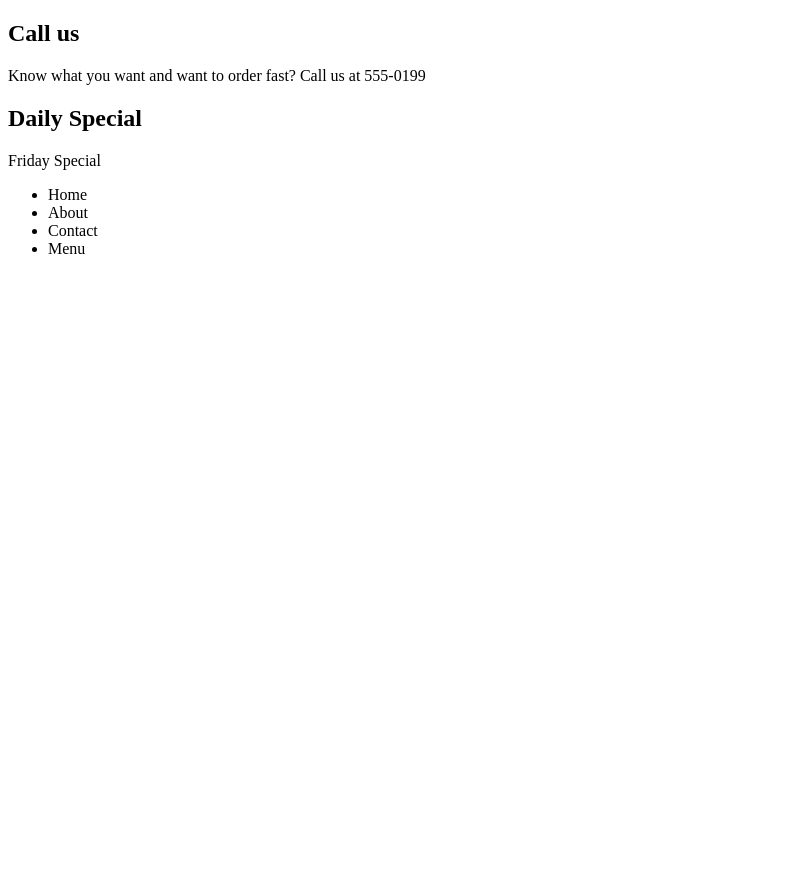
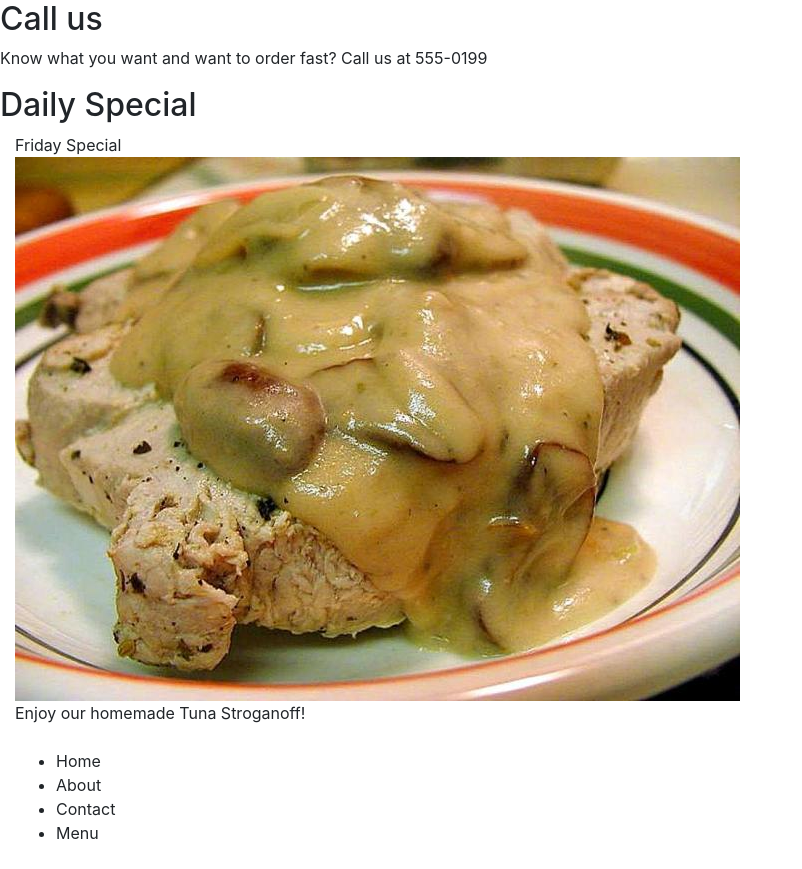
Before and after one commit to PrinceOfShapeir/nucamp-portfolio-project, a website: page index.html in a window 1280 px wide. Shown: the whole page, without its empty margins (0-802 px from the left). Before the commit the page ends 800 px from the top, so only its background shows below. Drawn offline with nearby package versions, Linux system fonts and the light colour scheme.

Commit message:
daily specials check date correctly

```diff
--- a/index.html
+++ b/index.html
@@ -9,19 +9,25 @@
         <title></title>
         <meta name="description" content="">
         <meta name="viewport" content="width=device-width, initial-scale=1">
-        <link rel="stylesheet" href="">
+
+        <link rel="stylesheet" href="node_modules/bootstrap/dist/css/bootstrap.min.css" />
+        <link rel="stylesheet" href="css/styles.css" />
+        <link rel="stylesheet" href="node_modules/font-awesome/css/font-awesome.min.css" />
+        <link rel="stylesheet" href="node_modules/bootstrap-social/bootstrap-social.css" />
+
+        <link rel="stylesheet" href="https://fonts.googleapis.com/css?family=Lobster|Open+Sans" />
     </head>
-    <body>
+    <body class="bg-muted">
         <!--[if lt IE 7]>
             <p class="browsehappy">You are using an <strong>outdated</strong> browser. Please <a href="#">upgrade your browser</a> to improve your experience.</p>
         <![endif]-->
         <h2>Call us</h2>
         <p>Know what you want and want to order fast? Call us at 555-0199</p>
         <h2>Daily Special</h2>
-            <p id="#dailySpecial">
+            <div id="#dailySpecial" class="dailySpecial col">
 
 
-            </p>
+            </div>
 
 
 
@@ -36,24 +42,36 @@
 
         </nav>
 
-        <script  src="https://code.jquery.com/jquery-3.5.1.slim.min.js"
+        <!-- <script  src="https://code.jquery.com/jquery-3.5.1.slim.min.js"
             integrity="sha256-4+XzXVhsDmqanXGHaHvgh1gMQKX40OUvDEBTu8JcmNs="
             crossorigin="anonymous">
-        </script>
+        </script> -->
+    <script src="node_modules/jquery/dist/jquery.slim.min.js"></script>
+    <script src="node_modules/popper.js/dist/umd/popper.min.js"></script>
+    <script src="node_modules/bootstrap/dist/js/bootstrap.min.js"></script>
     <script>
 
         let date = new Date();
         let day = date.getDay();
+        let specialImages = {"Sunday-Special":"pizza1.jpg", "Monday-Special":"bread.jpg", "Tuesday-Special":"quiche.jpg", "Wednesday-Special":"sandwich.jpg", "Thursday-Special":"sausage.jpg", "Friday-Special":"tuna.jpg", "Saturday-Special":"chicken.jpg"};
+        let specialDesc = {"Sunday-Special":"Enjoy your Sunday with a homemade Mediterranean style pizza with real tomatoes, spinach, and cottage cheese. Get your order in early.",
+        "Monday-Special":"You go to work on Mondays to make bread. So do we.",
+        "Tuesday-Special":"Our chef says this is a quiche, but our customers say it's delicious!",
+        "Wednesday-Special":"Nothing like a sandwich to get over the hump.",
+        "Thursday-Special":"Thursday is a sausage day, stringing you on until Friday.",
+        "Friday-Special":"Enjoy our homemade Tuna Stroganoff!",
+        "Saturday-Special":"Raise your cholesterol guilt free with a fresh fried chicken salad."};
         let dailySpecial = function(specialText){
             try {
                 document.getElementById("#dailySpecial").classList.add(specialText);
-                try {document.getElementById("#dailySpecial").innerHTML = specialText.replace(/\W/g, ' ');
-                }
+                try {document.getElementById("#dailySpecial").innerHTML = specialText.replace(/\W/g, ' ') + "<br>" + "<div id=#" + specialText + "><img src=img/"+specialImages[specialText]+" alt="+ specialImages[specialText]+ "> <br> <p>"+specialDesc[specialText]+"</p></div>";
+            }
+
                 finally {
                     console.log("changed special");
                 }
             }
-            catch {console.log(e)}
+            catch {console.log("error")}
 
 
         }
@@ -65,4 +83,9 @@
     </script>
 
     </body>
+    <!--Although attribution is not required, all images, unless otherwise specified, were taken off of pixnio.com's public domain database-->
+    <!-- img/quiche.jpg Photo by <a href="https://pixnio.com/media/delicious-salad-dinner-appetizer-dish">Marko Milivojevic</a> on <a href="https://pixnio.com/">Pixnio</a>  -->
+    <!-- img/bread.jpg Photo by <a href="https://pixnio.com/media/baked-goods-barley-bread-crust-delicious"> Bicanski</a> on <a href="https://pixnio.com/">Pixnio</a> -->
+    <!-- img/sausage.jpg Photo by <a href="https://pixnio.com/media/homemade-pork-cholesterol-sausage-lunch">Marko Milivojevic</a> on <a href="https://pixnio.com/">Pixnio</a> -->
+    <!-- img/tuna.jpg Photo by <a href="https://pixnio.com/food-and-drink/tuna-mushrooms-sauces">Jon Sullivan</a> on <a href="https://pixnio.com/">Pixnio</a>-->
 </html>
```
Also changed, not shown: package.json (+14 -4 lines), img/bread.jpg (added), img/chicken.jpg (added), img/pizza1.jpg (added), img/quichejpg.jpg (added), img/sandwich.jpg (added), img/sausage.jpg (added), img/tuna.jpg (added), 2 other files.
